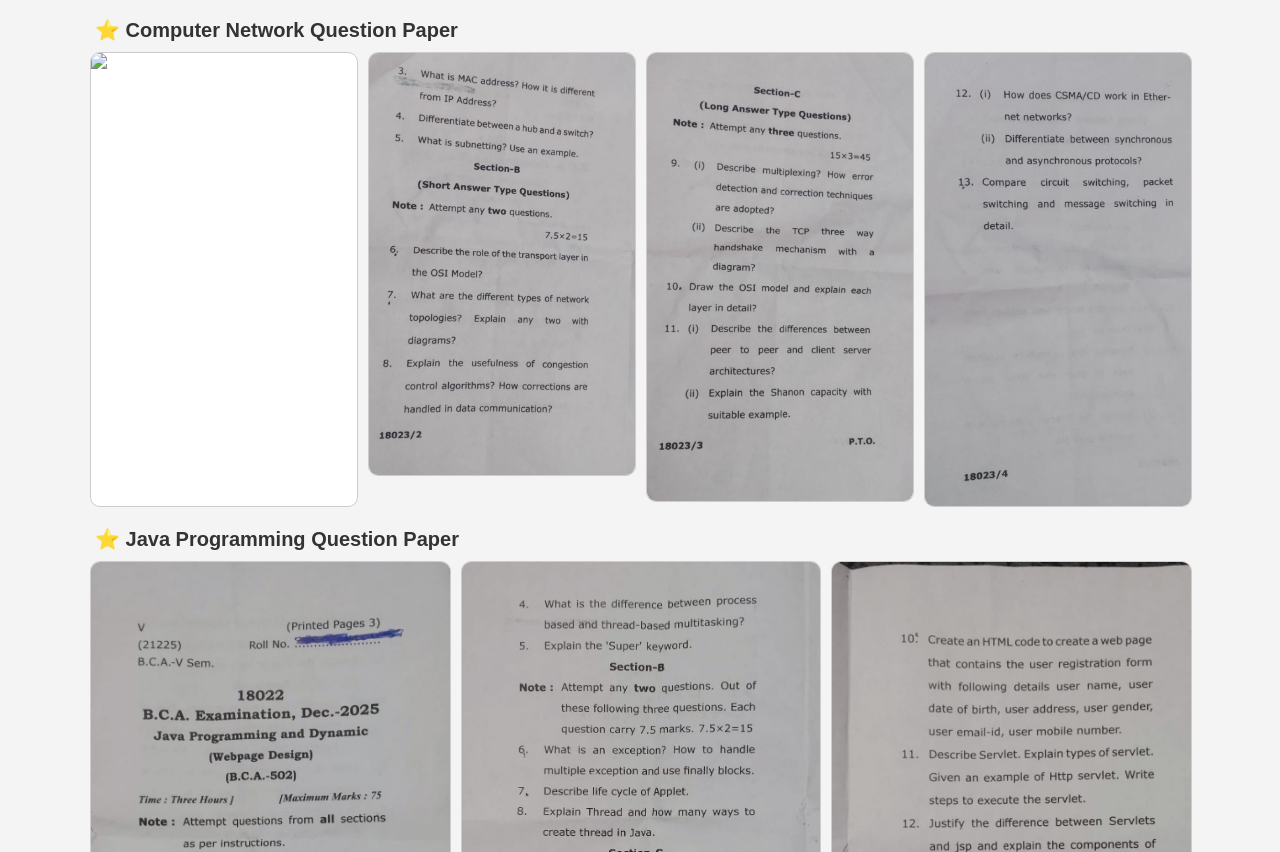
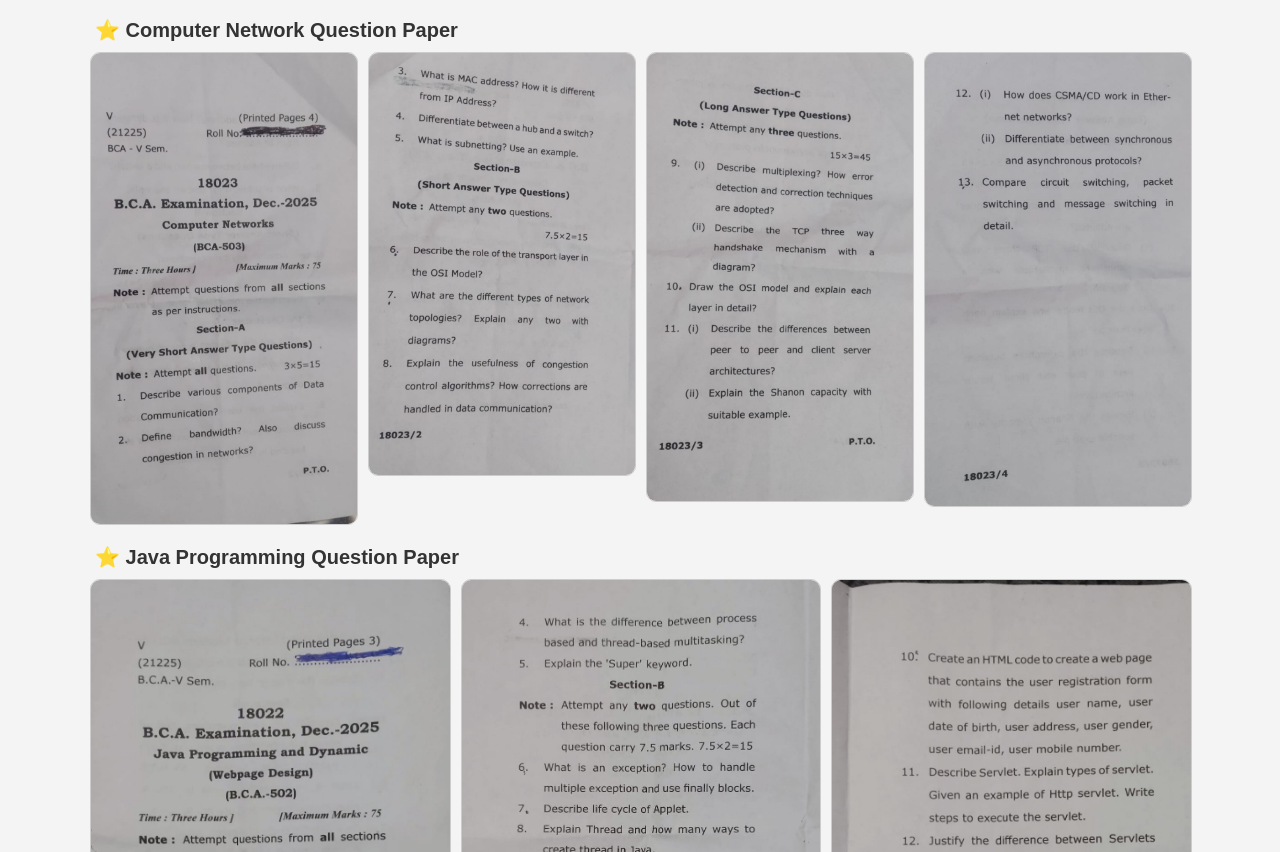
Before and after one commit to amanovar/paper, a plain HTML site: page index.html in a window 1280 px wide. Shown: the part 1007-1859 px from the top of the page. Drawn offline with Linux system fonts and the light colour scheme.

```diff
--- a/index.html
+++ b/index.html
@@ -153,7 +153,7 @@
 <!-- ===== Gallery 2 ===== -->
 <div class="gallery-title">⭐ Computer Network Question Paper</div>
 <div class="gallery">
-    <img src="comuter1.jpg">
+    <img src="computer1.jpg">
     <img src="computer2.jpg">
     <img src="computer3.jpg">
     <img src="computer4.jpg">
```
